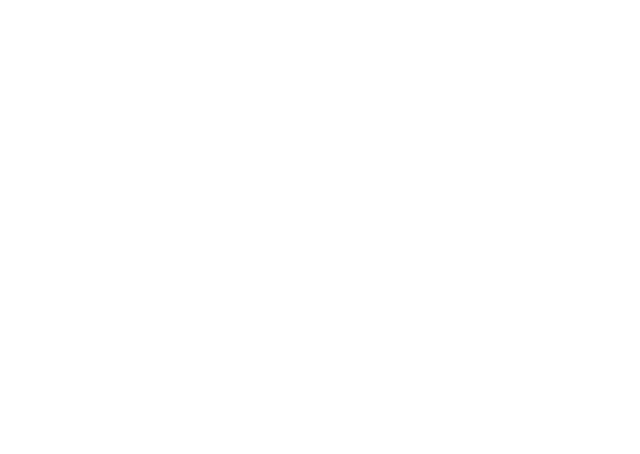
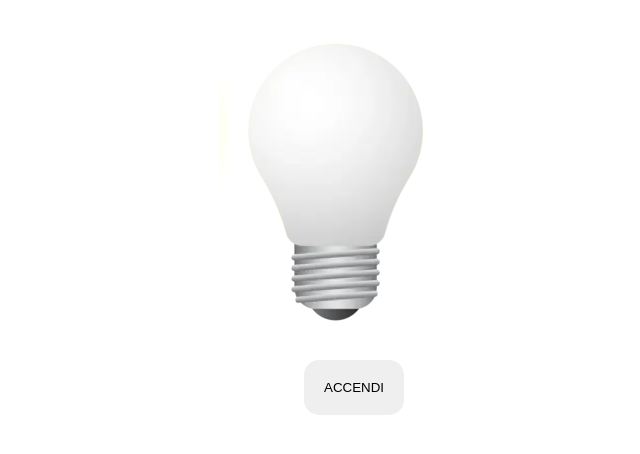
Before and after one commit to giovannidibello/js-dom-1, a plain HTML site: page index.html in a window 1280 px wide. Shown: the whole page, without its empty margins (286-926 px from the left). Drawn offline with Linux system fonts and the light colour scheme.

Commit message:
add html and css lampadina e bottone

```diff
--- a/css/style.css
+++ b/css/style.css
@@ -3,3 +3,13 @@
     border: 0;
     box-sizing: border-box;
 }
+
+main div {
+    display: flex;
+    justify-content: center;
+}
+
+button {
+    padding: 20px;
+    border-radius: 15px;
+}
--- a/index.html
+++ b/index.html
@@ -1,13 +1,31 @@
 <!DOCTYPE html>
 <html lang="en">
+
 <head>
     <meta charset="UTF-8">
     <meta name="viewport" content="width=device-width, initial-scale=1.0">
     <link rel="stylesheet" href="./css/style.css">
     <title>Lampadina</title>
 </head>
+
 <body>
+    <main>
+
+        <!-- lampadina -->
+        <div>
+            <img id="lampadina" src="./img/white_lamp.png" alt="Lampadina">
+        </div>
+
+        <!-- bottone -->
+        <div>
+            <button>
+                ACCENDI
+            </button>
+        </div>
+
+    </main>
 
     <script src="./js/script.js"></script>
 </body>
+
 </html>
```
